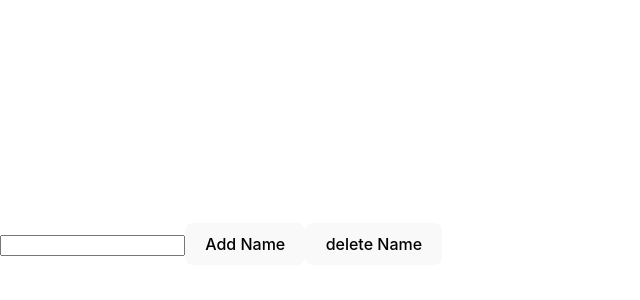
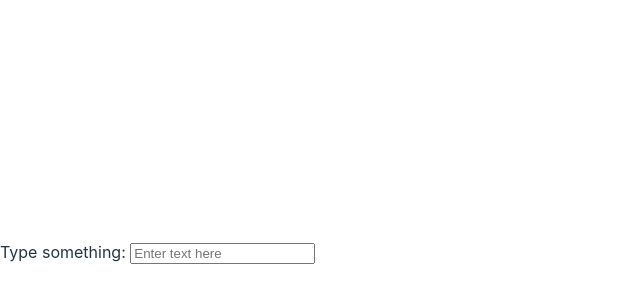
Before and after one commit to Eskendryt/assignment-6, a React (Vite) app: page / in a window 1280 px wide. Shown: the part 148-448 px from the top of the page, without its empty margins (0-640 px from the left). Built offline with nearby package versions, Linux system fonts and the light colour scheme.

Commit message:
first commit

```diff
--- a/src/App.jsx
+++ b/src/App.jsx
@@ -1,9 +1,26 @@
-import MyComponent from "./myComponent.jsx";
+import React, { useState } from 'react';
 
-function App() {
+const App = () => {
+  const [inputValue, setInputValue] = useState('');
+
+  const handleInputChange = (event) => {
+    const value = event.target.value;
+    setInputValue(value);
+    console.log(value);
+  };
+
   return (
-    <MyComponent/>
-  )
-}
+    <div>
+      <label htmlFor="inputField">Type something: </label>
+      <input
+        type="text"
+        id="inputField"
+        value={inputValue}
+        onChange={handleInputChange}
+        placeholder="Enter text here"
+      />
+    </div>
+  );
+};
 
 export default App;
```
